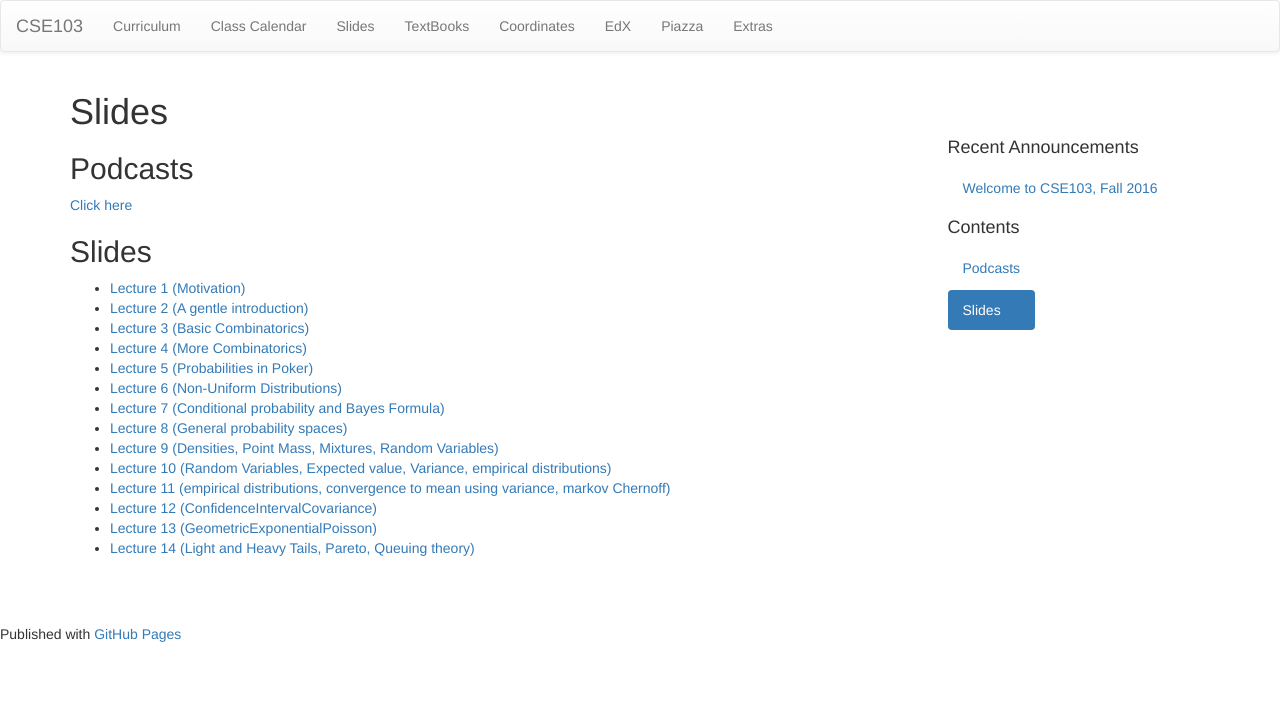
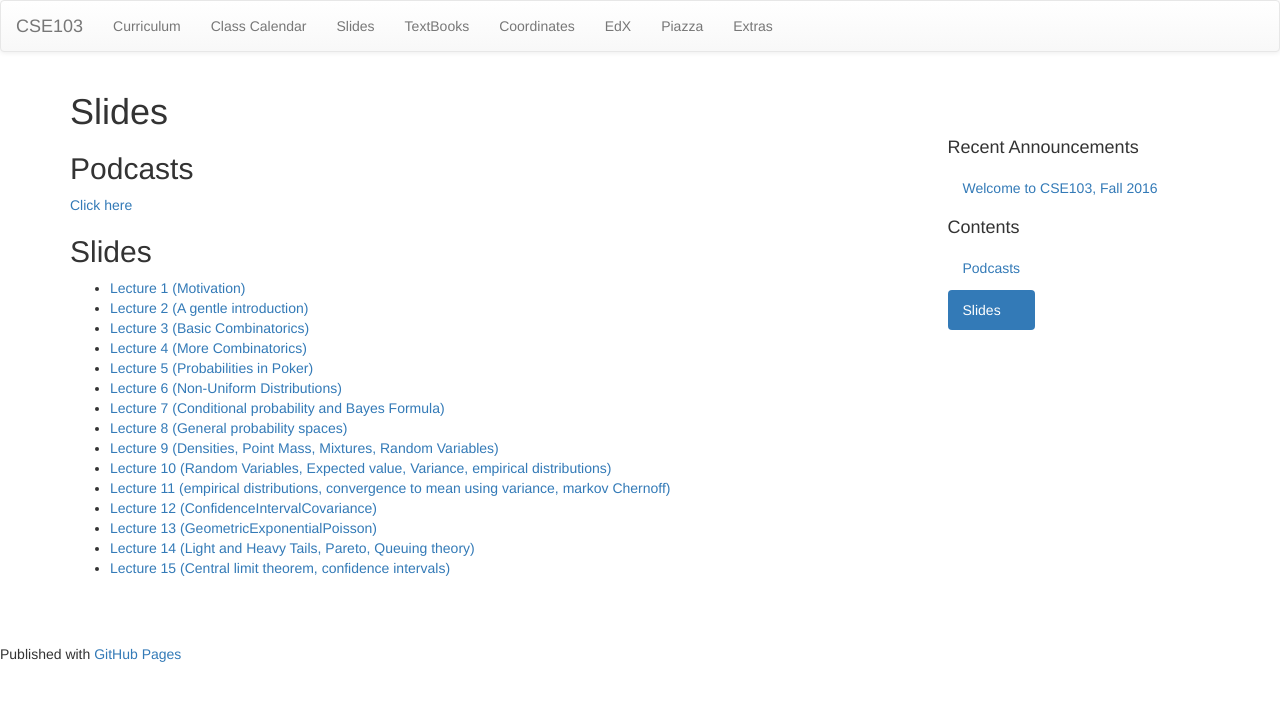
Before and after one commit to cse103/cse103.github.io, a Jekyll site: the page built from pages/18.Slides.md, in a window 1280 px wide. Shown: the top 701 px of the page. Built offline with Jekyll 4.4.1, drawn with Linux system fonts in a browser that asks for light colours; nearby versions of some CDN libraries.

Commit message:
15.central Limit Theorem

```diff
--- a/pages/18.Slides.md
+++ b/pages/18.Slides.md
@@ -23,3 +23,4 @@ permalink: /slides/
 * [Lecture 12 (ConfidenceIntervalCovariance)](/Slides/ConfidenceRangeCovaiance.pdf)
 * [Lecture 13 (GeometricExponentialPoisson)](/Slides/geometricExponentialPoisson.pdf)
 * [Lecture 14 (Light and Heavy Tails, Pareto, Queuing theory)](/Slides/InfiniteUndefinedExpectationPareto.pdf)
+* [Lecture 15 (Central limit theorem, confidence intervals)](/Slides/CentralLimit.pdf)
```
Also changed, not shown: 1 other file.
